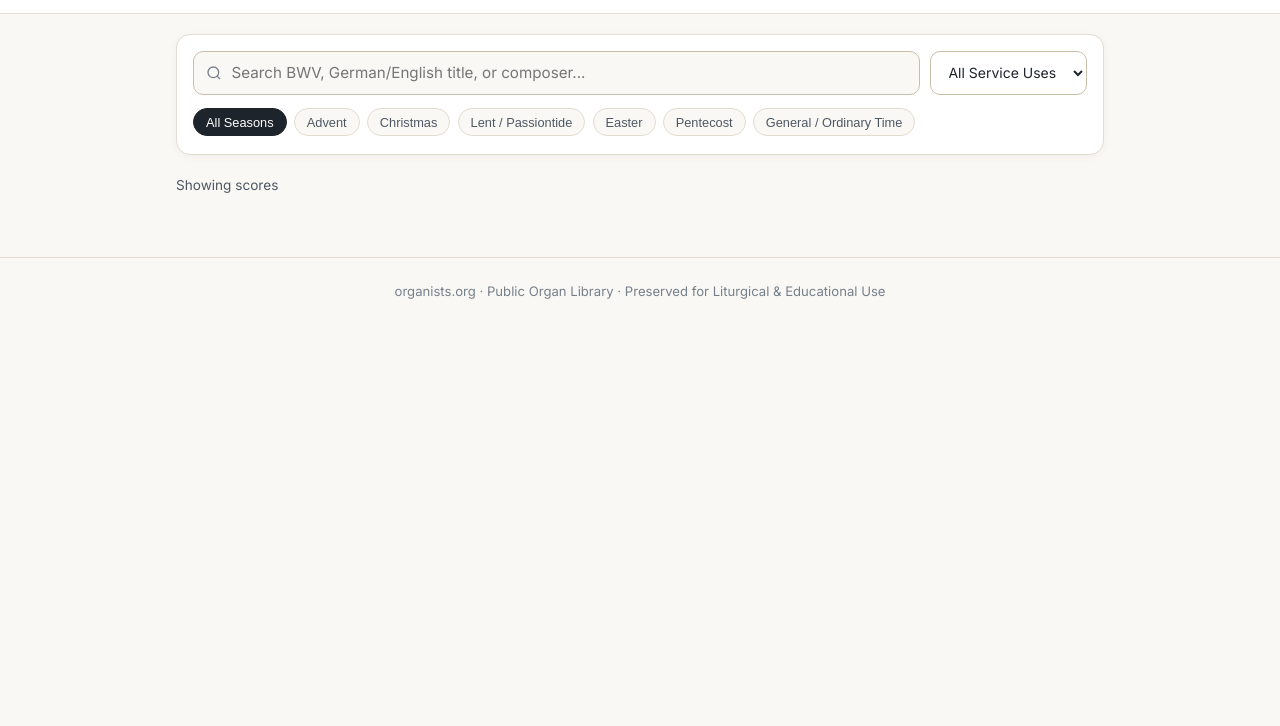
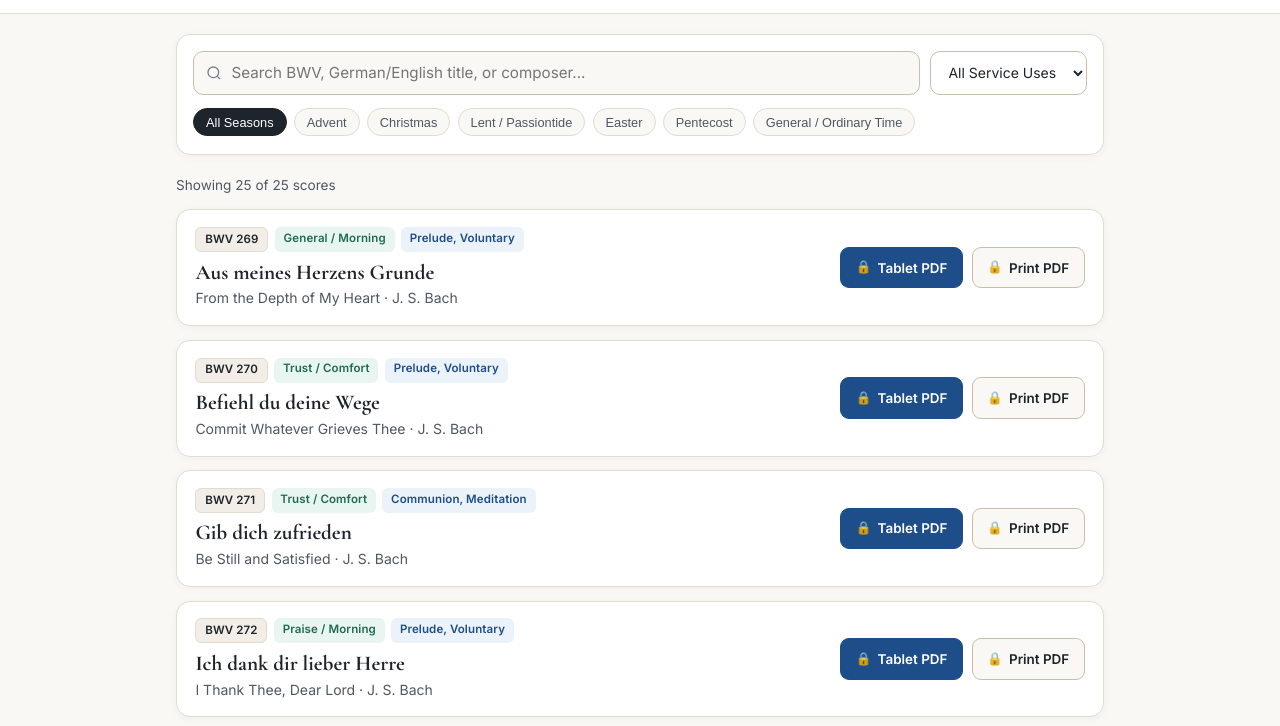
Before and after one commit to michaelgday-hub/organists, a plain HTML site: page index.html in a window 1280 px wide. Shown: the part 138-864 px from the top of the page. Before the commit the page ends 800 px from the top, so only its background shows below. Drawn offline with nearby package versions, Linux system fonts and the light colour scheme.

Commit message:
Fix JS syntax and PDF folder prefixes in index.html

```diff
--- a/index.html
+++ b/index.html
@@ -678,7 +678,7 @@
 
     function verifyEduEmail() {
       const email = (document.getElementById("eduEmailInput").value || "").trim().toLowerCase();
-      if (!/^[^\s@]+@[^\s@]+\.edu$/i.test(email)) {
+      if (!email.includes("@") || !email.endsWith(".edu")) {
         showGateError("Please enter a valid academic email address ending in .edu.");
         return;
       }
@@ -706,6 +706,11 @@
       return false;
     }
 
+    function resolvePdfPath(rawPath, folder, fallbackName) {
+      const p = rawPath || fallbackName;
+      return p.includes("/") ? p : (folder + "/" + p);
+    }
+
     function normalizeCatalog(raw) {
       const list = Array.isArray(raw) ? raw : (raw.scores || raw.catalog || raw.items || []);
       return list.map(function(item, idx) {
@@ -722,8 +727,8 @@
           composer: item.composer || "J. S. Bach",
           season: item.season || "General",
           use: usesStr,
-          tablet_pdf: files.tablet_pdf || item.tablet_pdf || ("scores_tablet/" + stem + "_Tablet.pdf"),
-          print_pdf: files.print_pdf || item.print_pdf || ("scores_print/" + stem + "_Print.pdf")
+          tablet_pdf: resolvePdfPath(files.tablet_pdf || item.tablet_pdf, "scores_tablet", stem + "_Tablet.pdf"),
+          print_pdf: resolvePdfPath(files.print_pdf || item.print_pdf, "scores_print", stem + "_Print.pdf")
         };
       });
     }
@@ -790,10 +795,10 @@
             '<p class="score-subtitle">' + engPrefix + s.composer + '</p>' +
           '</div>' +
           '<div class="score-actions">' +
-            '<a class="btn-pdf btn-tablet" href="' + s.tablet_pdf + '" onclick="return handleScoreDownload(event, '' + s.tablet_pdf + '')">' +
+            '<a class="btn-pdf btn-tablet" href="' + s.tablet_pdf + '" onclick="return handleScoreDownload(event, \'' + s.tablet_pdf + '\')">' +
               '<span class="lock-icon">' + icon + '</span> Tablet PDF' +
             '</a>' +
-            '<a class="btn-pdf btn-print" href="' + s.print_pdf + '" onclick="return handleScoreDownload(event, '' + s.print_pdf + '')">' +
+            '<a class="btn-pdf btn-print" href="' + s.print_pdf + '" onclick="return handleScoreDownload(event, \'' + s.print_pdf + '\')">' +
               '<span class="lock-icon">' + icon + '</span> Print PDF' +
             '</a>' +
           '</div>' +
```
